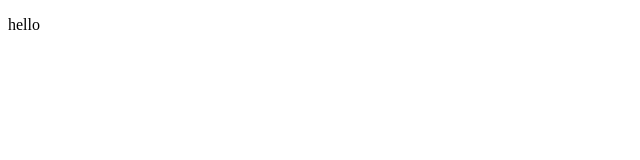
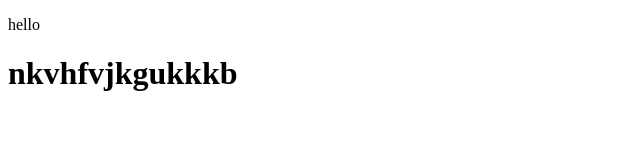
Before and after one commit to vigneshdev123coder/10000, a plain HTML site: page day2.html in a window 1280 px wide. Shown: the whole page, without its empty margins (0-640 px from the left). Drawn offline with Linux system fonts and the light colour scheme.

Commit message:
h1 tag added

```diff
--- a/day2.html
+++ b/day2.html
@@ -6,5 +6,6 @@
     <title>Document</title>
 </head>
 <body>  <p>hello</p>
+    <h1>nkvhfvjkgukkkb</h1>
 </body>
 </html>
```
